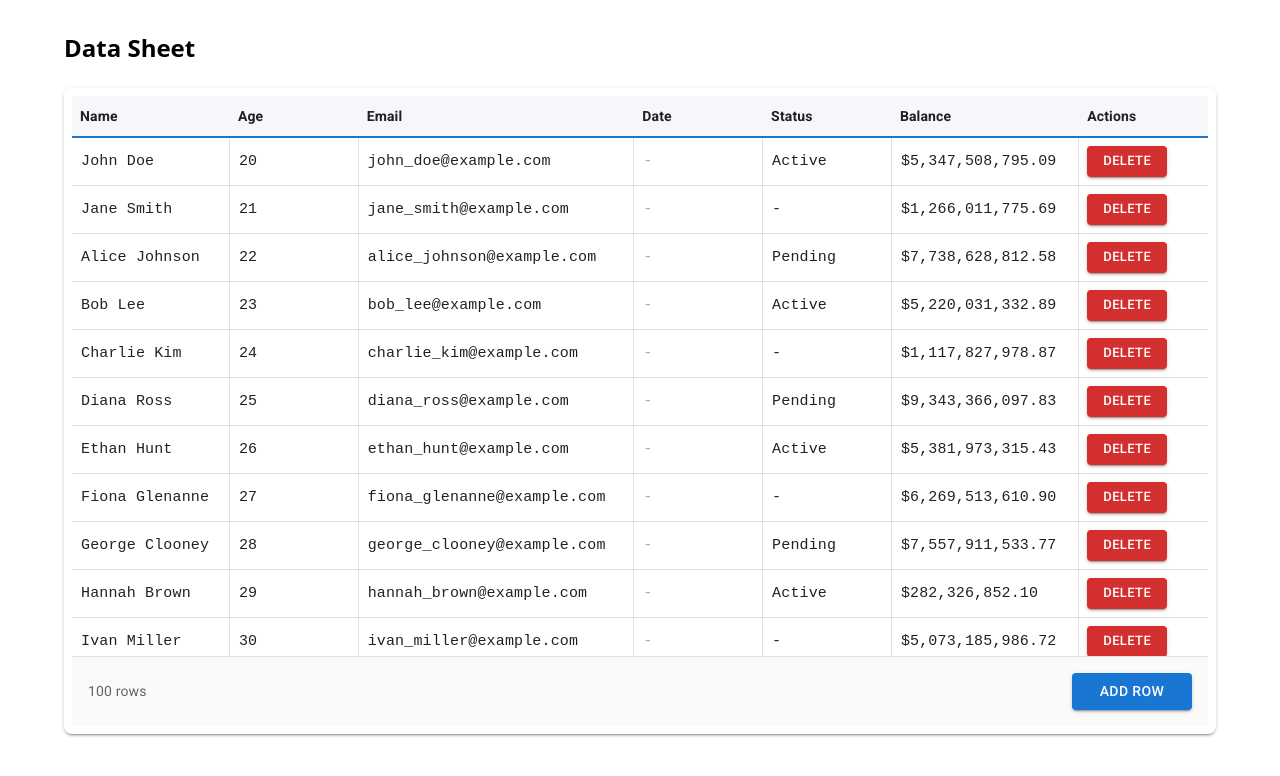
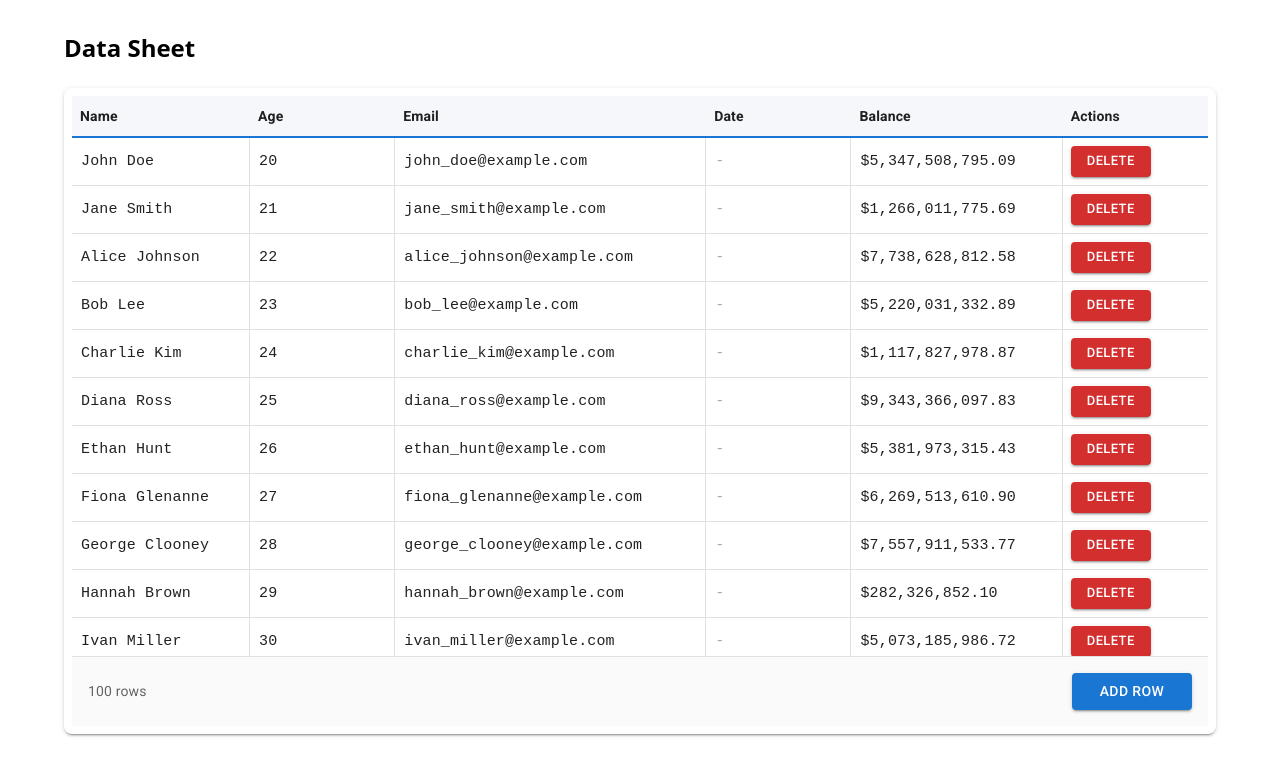
Before and after one commit to vicheanath/mui-react-data-grid, a React (Vite) app: page / in a window 1280 px wide. Shown: the top 776 px of the page. Built offline with nearby package versions, Linux system fonts and the light colour scheme.

Commit message:
fix : date

```diff
--- a/src/App.tsx
+++ b/src/App.tsx
@@ -63,9 +63,8 @@ const initialData: DataRow[] = Array.from({ length: 100 }, (_, i) => {
   const name = getRandomName(i);
   const age = 20 + (i % 40);
   const email = `${name.toLowerCase().replace(/ /g, "_")}@example.com`;
-  const status = getRandomStatus(i);
   const money = Math.round((Math.random() * 10000000000 + i * 10) * 100) / 100;
-  return { id, name, age, email, status, money };
+  return { id, name, age, email, money };
 });
 
 const App: React.FC = () => {
--- a/src/DataSheet.tsx
+++ b/src/DataSheet.tsx
@@ -262,26 +262,13 @@ const DataSheet: React.FC<DataSheetProps> = ({
         3
       ),
       createColumn(
-        "status",
-        "Status",
-        handleCellChange,
-        handleSaveCell,
-        "select",
-        [
-          { value: "pending", label: "Pending" },
-          { value: "active", label: "Active" },
-          { value: "completed", label: "Completed" },
-        ],
-        4
-      ),
-      createColumn(
         "money",
         "Balance",
         handleCellChange,
         handleSaveCell,
         "number",
         undefined,
-        5
+        4
       ),
       {
         id: "actions",
--- a/src/components/SheetCellBase.tsx
+++ b/src/components/SheetCellBase.tsx
@@ -56,7 +56,6 @@ export const SheetCellBase = React.forwardRef<
       }}
       sx={{
         border: focused ? "2px solid #1976d2" : "1.5px solid transparent",
-        borderRadius: 1,
         transition: "border 0.2s",
         width: "100%",
         height: "100%",
--- a/src/components/SheetDateInput.tsx
+++ b/src/components/SheetDateInput.tsx
@@ -1,15 +1,13 @@
 import React, { useState } from "react";
+import dayjs from "dayjs";
+import customParseFormat from "dayjs/plugin/customParseFormat";
+import { GlobalStyles } from "@mui/material";
 import type { SheetInputProps } from "./SheetTextInput";
 import { SheetCellBase } from "./SheetCellBase";
-import { ClickAwayListener } from "@mui/material";
-import dayjs, { Dayjs } from "dayjs";
-import { LocalizationProvider } from "@mui/x-date-pickers/LocalizationProvider";
-import { AdapterDayjs } from "@mui/x-date-pickers/AdapterDayjs";
-import { DesktopDatePicker } from "@mui/x-date-pickers/DesktopDatePicker";
 
-/**
- * A date input cell that uses HTML date picker.
- */
+// Extend dayjs for strict parsing of YYYY-MM-DD
+dayjs.extend(customParseFormat);
+
 export const SheetDateInput = React.memo(
   React.forwardRef<HTMLInputElement, SheetInputProps>(
     function SheetDateInputComponent(
@@ -17,18 +15,41 @@ export const SheetDateInput = React.memo(
       ref
     ) {
       const [focused, setFocused] = useState(false);
-      const dateValue: Dayjs | null = value ? dayjs(String(value)) : null;
-      const displayValue = dateValue
-        ? dateValue.toISOString().slice(0, 10)
-        : "";
+      const [error, setError] = useState(false);
+      const valueString = value === null ? "" : String(value);
+
+      // On blur, validate and reformat
+      const handleBlurField = () => {
+        if (valueString) {
+          const parsed = dayjs(valueString, "YYYY-MM-DD", true);
+          if (!parsed.isValid()) {
+            setError(true);
+            return;
+          }
+          setError(false);
+          const formatted = parsed.format("YYYY-MM-DD");
+          if (formatted !== valueString) {
+            const evt = {
+              target: { name: name ?? "", value: formatted },
+            } as React.ChangeEvent<HTMLInputElement>;
+            onChange(evt);
+          }
+        } else {
+          setError(false);
+        }
+        setFocused(false);
+        onBlur();
+      };
 
       return (
-        <ClickAwayListener
-          onClickAway={() => {
-            setFocused(false);
-            onBlur();
+        <>
+        <GlobalStyles
+            styles={{
+              ".hide-date-input::-webkit-calendar-picker-indicator": { display: "none" },
+              ".hide-date-input::-webkit-inner-spin-button, .hide-date-input::-webkit-clear-button": { display: "none" },
+              ".hide-date-input::-ms-clear, .hide-date-input::-ms-expand": { display: "none" },
             }}
-        >
+          />
           <SheetCellBase
             rowIndex={rowIndex}
             colIndex={colIndex}
@@ -39,56 +60,42 @@ export const SheetDateInput = React.memo(
             onClick={() => setFocused(true)}
           >
             {focused ? (
-              <LocalizationProvider dateAdapter={AdapterDayjs}>
-                <DesktopDatePicker
-                  format="yyyy-MM-dd"
-                  value={dateValue}
-                  onChange={(date) => {
-                    const newVal = date ? date.toISOString().slice(0, 10) : "";
-                    const event = {
-                      target: { value: newVal, name: name ?? "" },
-                    } as unknown as React.ChangeEvent<HTMLInputElement>;
-                    onChange(event);
-                  }}
-                  onAccept={onBlur}
-                  onClose={onBlur}
-                  slotProps={{
-                    textField: {
-                      inputRef: ref,
-                      variant: "standard",
-                      onBlur,
-                      fullWidth: true,
-                      InputProps: {
-                        disableUnderline: true,
-                        style: {
+              <input
+                className="hide-date-input"
+                ref={ref}
+                type="date"
+                value={valueString}
+                onChange={(e) =>
+                  onChange(e as React.ChangeEvent<HTMLInputElement>)
+                }
+                onBlur={handleBlurField}
+                style={{
                   fontFamily: "monospace",
                   fontSize: 15,
                   padding: 0,
                   minWidth: 80,
-                        },
-                      },
-                      inputProps: {
-                        "data-row-index": rowIndex,
-                        "data-col-index": colIndex,
-                      },
-                    },
+                  width: "100%",
+                  border: "none",
+                  boxSizing: "border-box",
+                  outline: error ? "1px solid red" : "none",
                 }}
+                data-row-index={rowIndex}
+                data-col-index={colIndex}
               />
-              </LocalizationProvider>
             ) : (
               <span
                 style={{
                   fontFamily: "monospace",
                   fontSize: 15,
                   minWidth: 80,
-                  color: displayValue ? undefined : "#aaa",
+                  color: valueString ? undefined : "#aaa",
                 }}
               >
-                {displayValue || "-"}
+                {valueString || "-"}
               </span>
             )}
           </SheetCellBase>
-        </ClickAwayListener>
+        </>
       );
     }
   )
--- a/src/types.ts
+++ b/src/types.ts
@@ -5,7 +5,6 @@ export interface DataRow {
   age: number | null;
   email: string;
   date?: string; // ISO date string
-  status: "active" | "inactive" | "pending";
   money?: number;
 }
 
```
Lines whose indentation alone changed are shown as unchanged.
